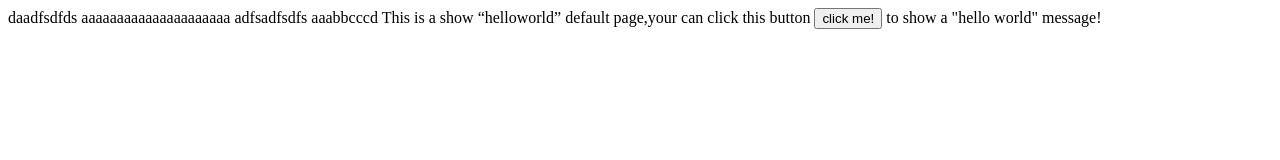
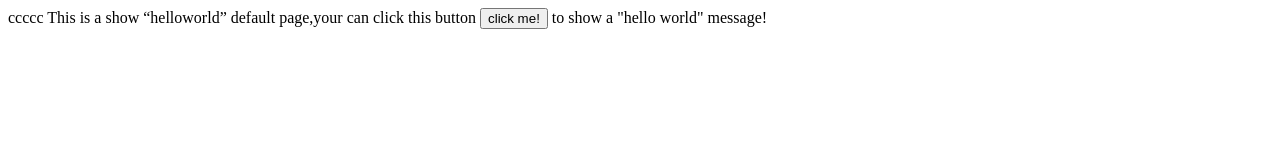
Before and after one commit to miraclerz/myStore, a plain HTML site: page kong/index.html in a window 1280 px wide. Drawn offline with Linux system fonts and the light colour scheme.

Commit message:
ttttsss
tttdsss

```diff
--- a/kong/index.html
+++ b/kong/index.html
@@ -21,10 +21,7 @@ document.addEventListener( "plusready", function(){
 </head>
 <body>
 
-daadfsdfds
-aaaaaaaaaaaaaaaaaaaaa
-adfsadfsdfs
-aaabbcccd
+ccccc
 
 	This is a show “helloworld” default page,your can click this button <button onclick="helloworld()">click me!</button> to show a "hello world" message!
 </body>
```
